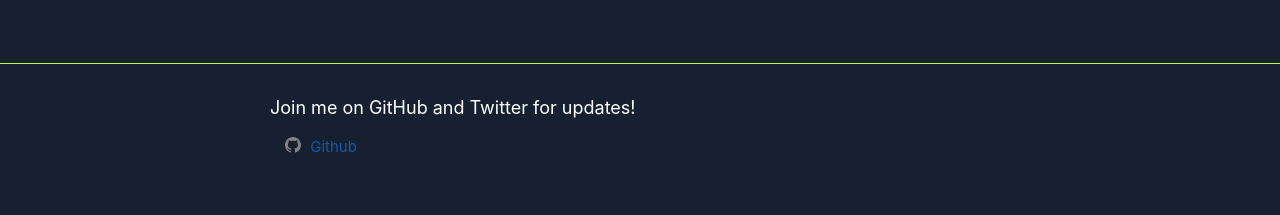
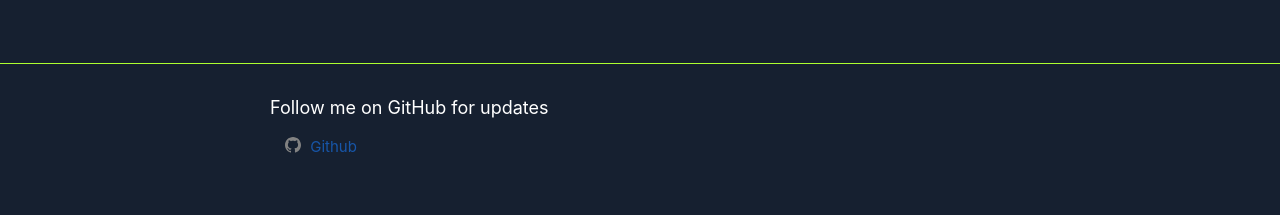
Before and after one commit to kypanz/kypanz.github.io, a Jekyll site: the page built from index.markdown, in a window 1280 px wide. Shown: the part 825-1040 px from the top of the page. Built offline with Jekyll 4.4.1, drawn with Linux system fonts in a browser that asks for light colours.

Commit message:
changing the footer message

```diff
--- a/_includes/footer.html
+++ b/_includes/footer.html
@@ -3,8 +3,7 @@
 
   <div class="wrapper">
 
-    <h2 class="footer-heading"> Join me on GitHub and Twitter for updates! </h2>
-
+    <h2 class="footer-heading"> Follow me on GitHub for updates  </h2>
     <div class="footer-col-wrapper">
 
       <div class="footer-col footer-col-1">
```
